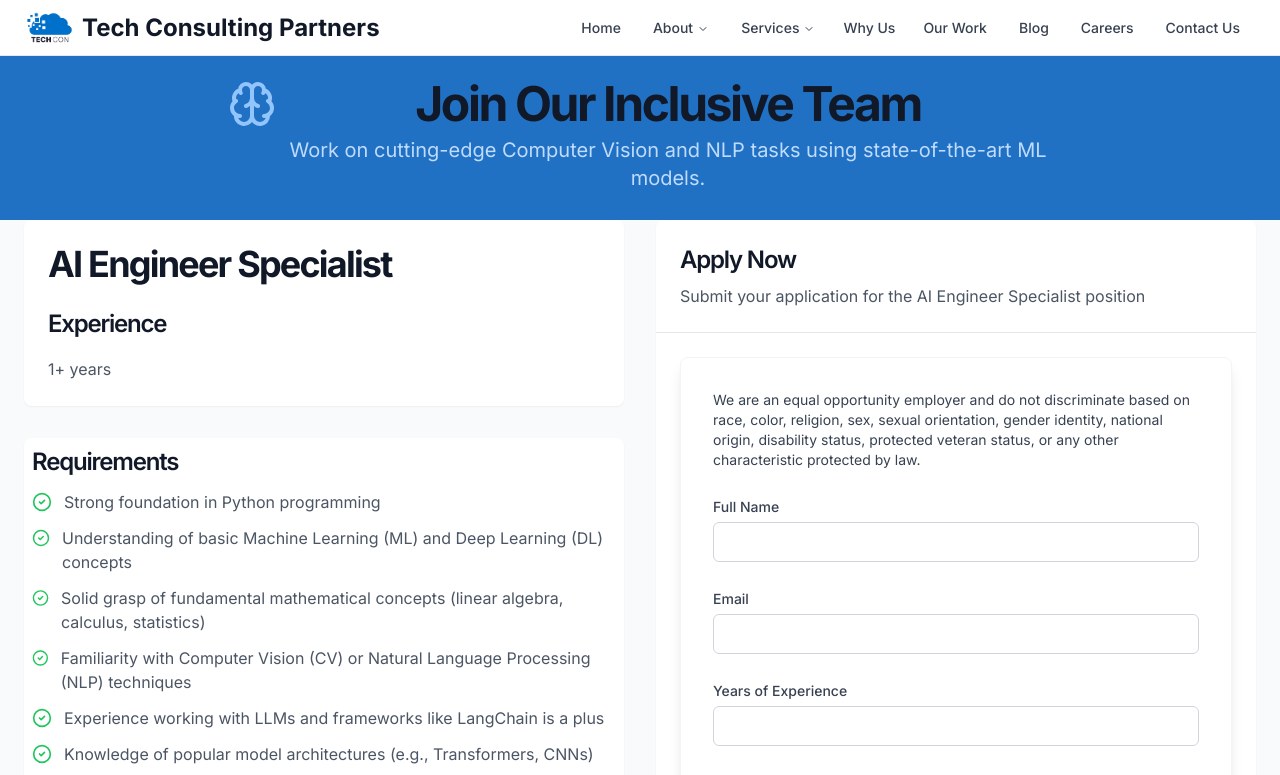
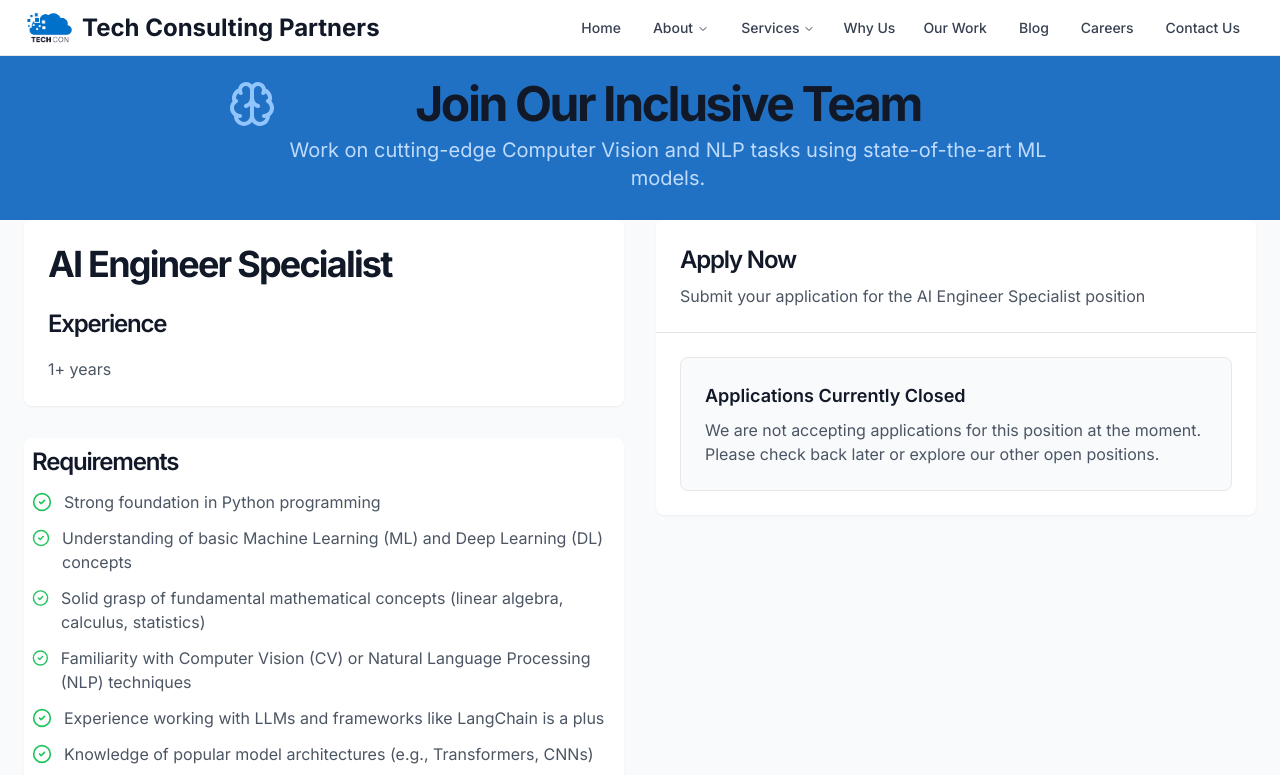
Before and after one commit to manoj2244/TCP, a Next.js app: page /careers/ai-engineer in a window 1280 px wide. Shown: the top 775 px of the page. Built offline with nearby package versions, Linux system fonts and the light colour scheme; no server answers.

Commit message:
update: disable job vacancy

```diff
--- a/components/ApplicationForm.tsx
+++ b/components/ApplicationForm.tsx
@@ -20,6 +20,21 @@ interface ApplicationFormProps {
 export function ApplicationForm({ jobId, jobTitle }: ApplicationFormProps) {
   const [loading, setLoading] = useState(false);
   const formRef = useRef<HTMLFormElement>(null);
+
+  // Disable applications for specific roles
+  const disabledRoles = ['fullstack-developer-intern', 'ai-engineer', 'ai-engineer-intern','fullstack-developer'];
+  const isDisabled = disabledRoles.includes(jobId);
+
+  if (isDisabled) {
+    return (
+      <div className="p-6 bg-gray-50 rounded-lg border border-gray-200">
+        <h3 className="text-lg font-semibold text-gray-900 mb-2">Applications Currently Closed</h3>
+        <p className="text-gray-600">
+          We are not accepting applications for this position at the moment. Please check back later or explore our other open positions.
+        </p>
+      </div>
+    );
+  }
 
   const handleSubmit = async (e: React.FormEvent<HTMLFormElement>) => {
     e.preventDefault();
--- /dev/null
+++ b/javascripttest.js
@@ -0,0 +1,5 @@
+const x=15
+
+if (x > 10) {
+    console.log("x is greater than 10");
+}
```
